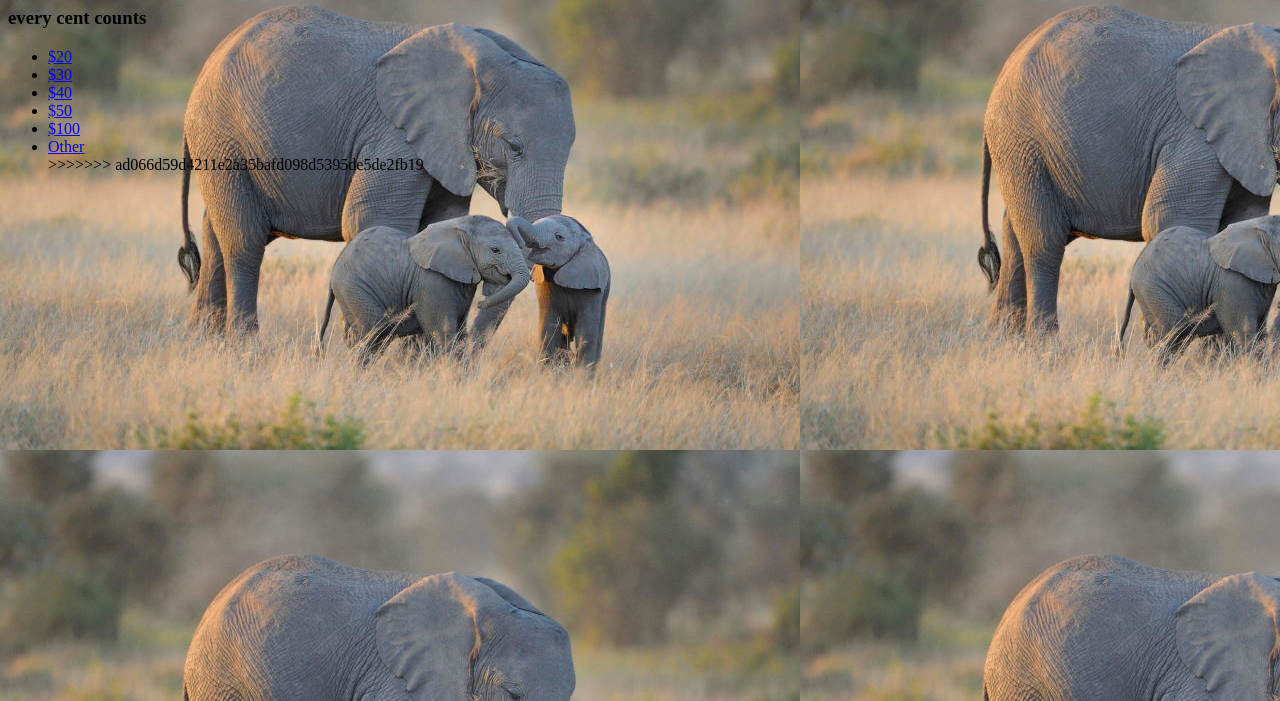
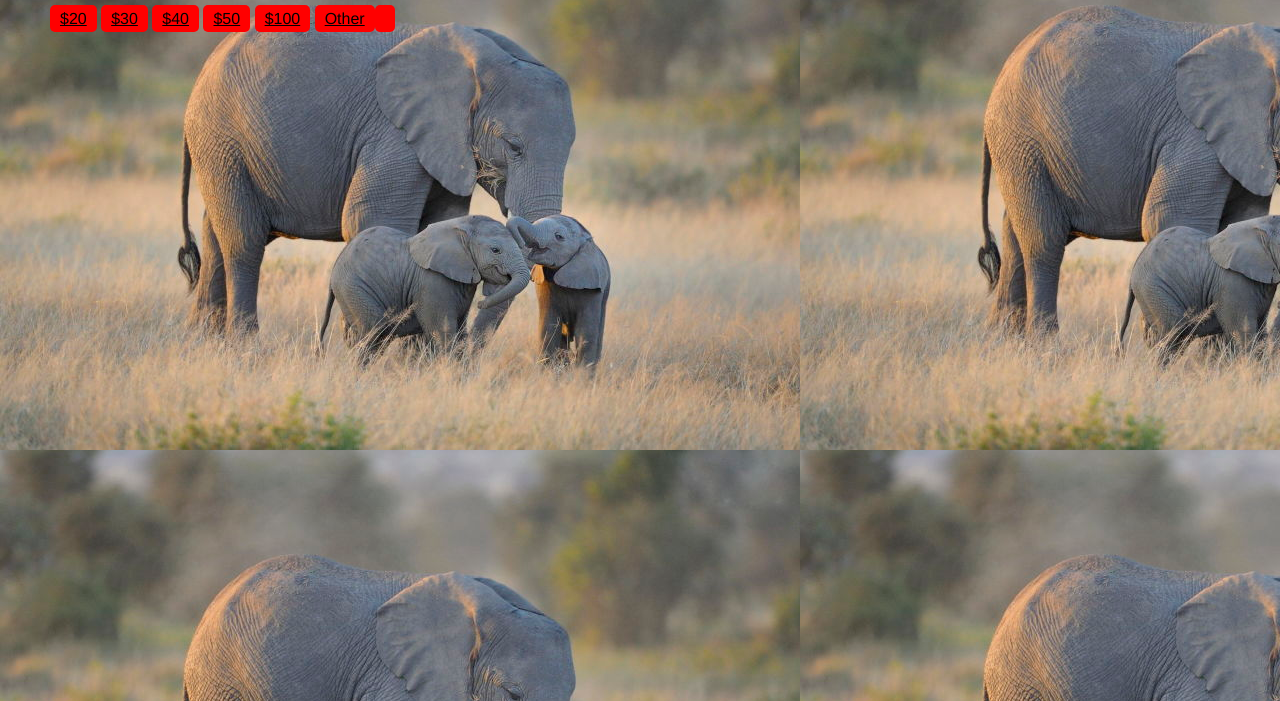
Before and after one commit to Jparado3/save-the-elephants, a plain HTML site: page index.html in a window 1280 px wide. Shown: the part 99-800 px from the top of the page. Drawn offline with Linux system fonts and the light colour scheme; files that its build step writes are made by us from their sources.

Commit message:
Made List

```diff
--- a/css/main.css
+++ b/css/main.css
@@ -1,3 +1,34 @@
+*{
+  box-sizing: border-box;
+}
+
 body {
   background-image: url("save-the-phants.jpg");
+  font: normal 16px helvetica;
+  margin: 10px;
+  background-color: green;
 }
+
+ul.guide-main li{
+  list-style: none;padding: 0;
+  color: black;
+}
+
+ul.guide-main li{
+  display: inline;
+}
+.main-header{
+  color: white;
+  text-align: center;
+  background-color: red;
+  border-left: 5px;
+
+}
+.styling-guide {
+  color: black;
+  background-color: red;
+  border-radius: 5px;
+  padding: 5px 10px;
+  transition: all .5s;
+
+}
--- a/css/reset.css
+++ b/css/reset.css
@@ -0,0 +1,32 @@
+*{
+  box-sizing: border-box;
+}
+body {
+  font: normal 16px helvetica;
+  margin: 10px;
+  background-color: green;
+}
+
+ul.guide-main li{
+  list-style: none;padding: 0;
+  color: black;
+}
+
+ul.guide-main li{
+  display: inline;
+}
+.main-header{
+  color: white;
+  text-align: center;
+  background-color: red;
+  border-left: 5px;
+
+}
+.styling-guide {
+  color: black;
+  background-color: red;
+  border-radius: 5px;
+  padding: 5px 10px;
+  transition: all .5s;
+
+}
--- a/index.html
+++ b/index.html
@@ -1,13 +1,11 @@
-<!DOCTYPE html>
 <html>
   <head>
     <meta charset="utf-8">
-<<<<<<< HEAD
+
     <title></title>
   </head>
   <body>
 
-=======
     <title>Help Save The Elephants</title>
     <link rel="stylesheet" href="reset/main.css">
     <link rel="stylesheet" href="css/main.css">
@@ -18,6 +16,7 @@
     <h1>Save The Elephants</h1>
       <h3>every cent counts</h3>
     </div>
+
     <nav>
     <ul class="guide-main">
     <li>
@@ -41,6 +40,10 @@
       <li>
        <a class="styling-guide" href="index.html">Other</a>
      </li>
->>>>>>> ad066d59d4211e2a35bafd098d5395de5de2fb19
+
+      <li>
+       <a class="styling-guide" href="index.html" id="list"></a>
+     </li>
+       </ul>
   </body>
 </html>
```
Also changed, not shown: about/index.html (+1 -5 lines).
